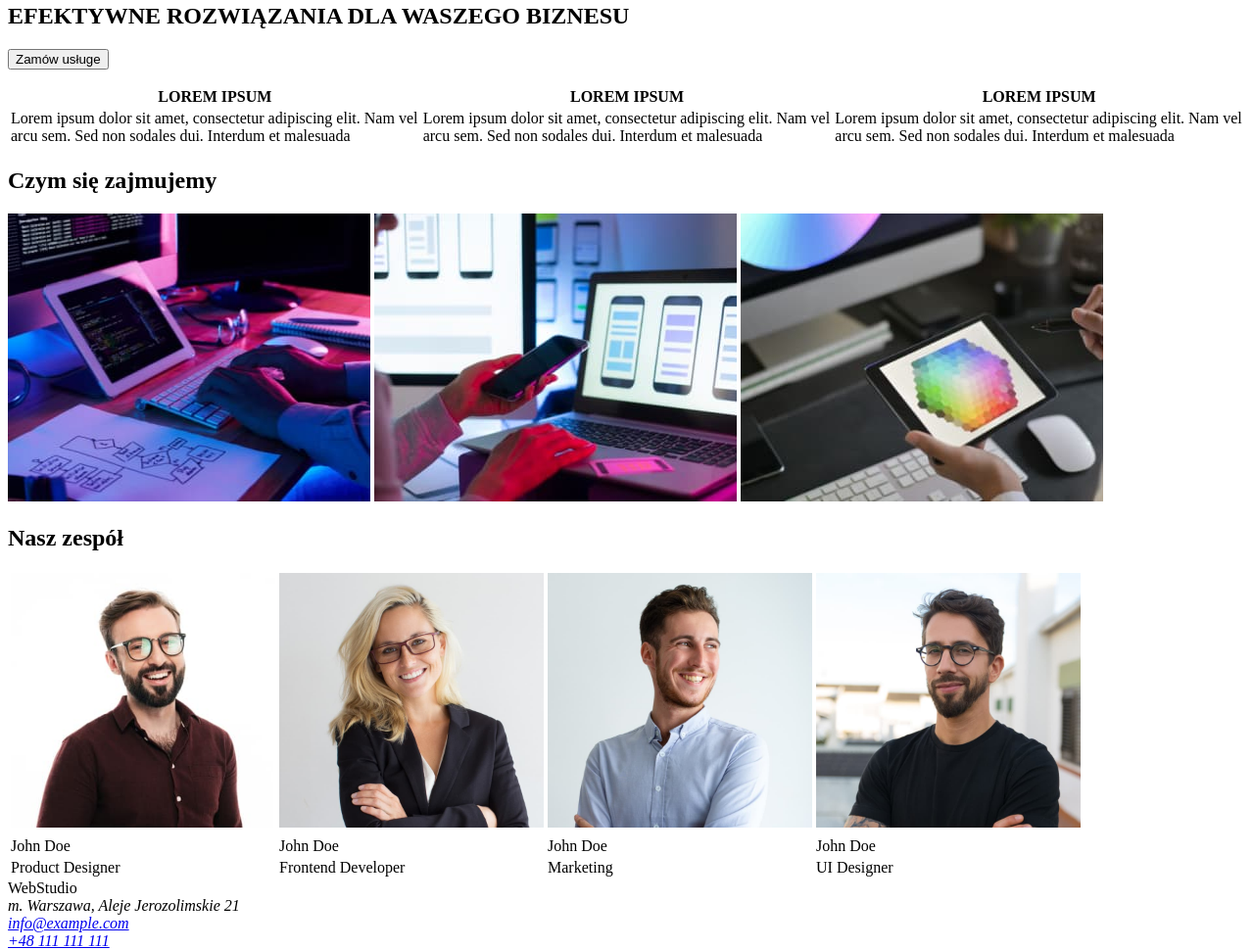
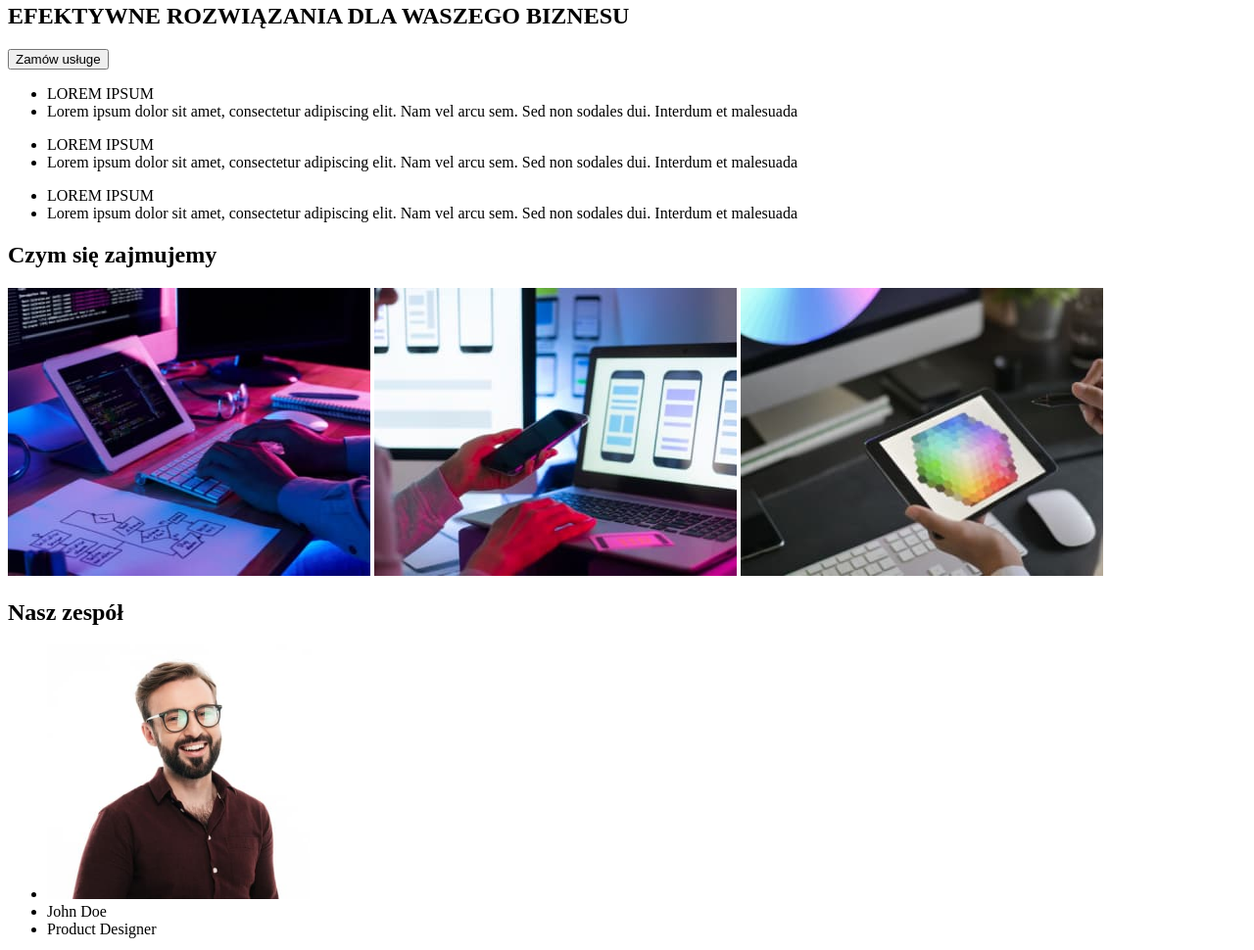
Before and after one commit to MariuszBoluminski/goit-markup-hw-01, a plain HTML site: page index.html in a window 1280 px wide. Shown: the part 147-1117 px from the top of the page at 98% size. Drawn offline with Linux system fonts and the light colour scheme.

Commit message:
Poprawa z tabeli na liste

```diff
--- a/index.html
+++ b/index.html
@@ -31,27 +31,27 @@
         <p><button type="button">Zamów usługe</button></p>
       </section>
       <section>
-        <table>
-          <tr>
-            <th>LOREM IPSUM</th>
-            <th>LOREM IPSUM</th>
-            <th>LOREM IPSUM</th>
-          </tr>
-          <tr>
-            <td>
+        <ul>
+          <li>LOREM IPSUM</li>
+          <li>
             Lorem ipsum dolor sit amet, consectetur adipiscing elit. Nam vel
             arcu sem. Sed non sodales dui. Interdum et malesuada
-            </td>
-            <td>
+          </li>
+        </ul>
+        <ul>
+          <li>LOREM IPSUM</li>
+          <li>
             Lorem ipsum dolor sit amet, consectetur adipiscing elit. Nam vel
             arcu sem. Sed non sodales dui. Interdum et malesuada
-            </td>
-            <td>
+          </li>
+        </ul>
+        <ul>
+          <li>LOREM IPSUM</li>
+          <li>
             Lorem ipsum dolor sit amet, consectetur adipiscing elit. Nam vel
             arcu sem. Sed non sodales dui. Interdum et malesuada
-            </td>
-          </tr>
-        </table>
+          </li>
+        </ul>
       </section>
       <section>
         <h2>Czym się zajmujemy</h2>
@@ -76,56 +76,46 @@
       </section>
       <section>
         <h2>Nasz zespół</h2>
-        <table>
-          <tr>
-            <thead>
-              <th>
-                <img
-                  src="images/img4.jpg"
+       <ul>
+                <li>
+                  <img src="images/img4.jpg"
                   width="270"
                   height="260"
-                  alt="usmiechniety pan w okularach"
-                />
-              </th>
-              <th>
-                <img
-                  src="images/img5.jpg"
+                  alt="usmiechniety pan w okularach"/>
+                </li>
+<li>John Doe</li>
+<li>Product Designer</li>
+</ul>
+                 <ul>
+                  <img src="images/img5.jpg"
                   width="270"
                   height="260"
                   alt="usmiechnieta blondynka"
                 />
-              </th>
-              <th>
+                <li>John Doe</li>
+                <li>Frontend Developer</li>
+              </ul>
+              <ul>
+                <li>
                 <img
                   src="images/img6.jpg"
                   width="270"
                   height="260"
                   alt="usmiechniety pan"
-                />
-              </th>
-              <th>
+                /></li>
+                <li>John Doe</li>
+                <li>Marketing</li>
+              </ul>
+             <ul><li>
                 <img
                   src="images/img7.jpg"
                   width="270"
                   height="260"
                   alt="pan w okularach i czarnym tshirt"
-                />
-              </th>
-            </thead>
-          </tr>
-          <tr>
-            <td>John Doe</td>
-            <td>John Doe</td>
-            <td>John Doe</td>
-            <td>John Doe</td>
-          </tr>
-          <tr>
-            <td>Product Designer</td>
-            <td>Frontend Developer</td>
-            <td>Marketing</td>
-            <td>UI Designer</td>
-          </tr>
-        </table>
+                /></li>
+                <li>John Doe</li>
+                <li>UI Designer</li>
+              </ul>
       </section>
     </main>
     <footer>
```
Lines whose indentation alone changed are shown as unchanged.
